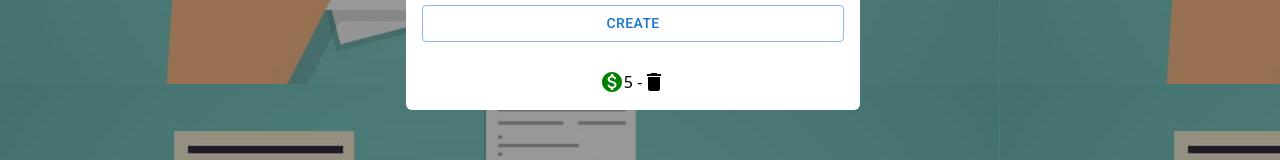
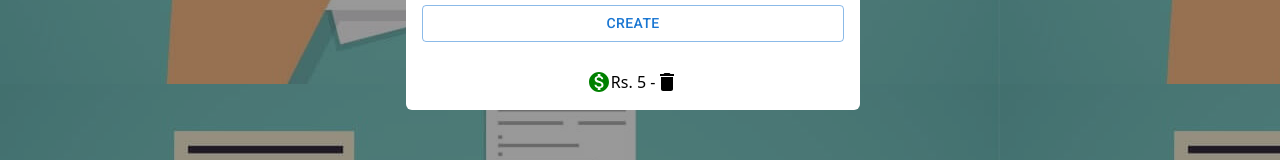
Before and after one commit to rohanasif/expensetracker_rtk, a React (Vite) app: page / in a window 1280 px wide. Both pictures are taken after typing "5" into the empty fields and a click on the button "CREATE". Shown: the part 540-700 px from the top of the page. Built offline with nearby package versions, Linux system fonts and the light colour scheme.

Commit message:
serialization problem

```diff
--- a/src/components/Transaction.jsx
+++ b/src/components/Transaction.jsx
@@ -23,7 +23,7 @@ const Transaction = ({ transaction }) => {
         <div className="flex flex-col">
           <p>{transaction.category}</p>
           <span>
-            {transaction.amount} - {transaction.datetime.toString()}
+            Rs. {transaction.amount} - {transaction.datetime.toString()}
           </span>
         </div>
       </div>
```
